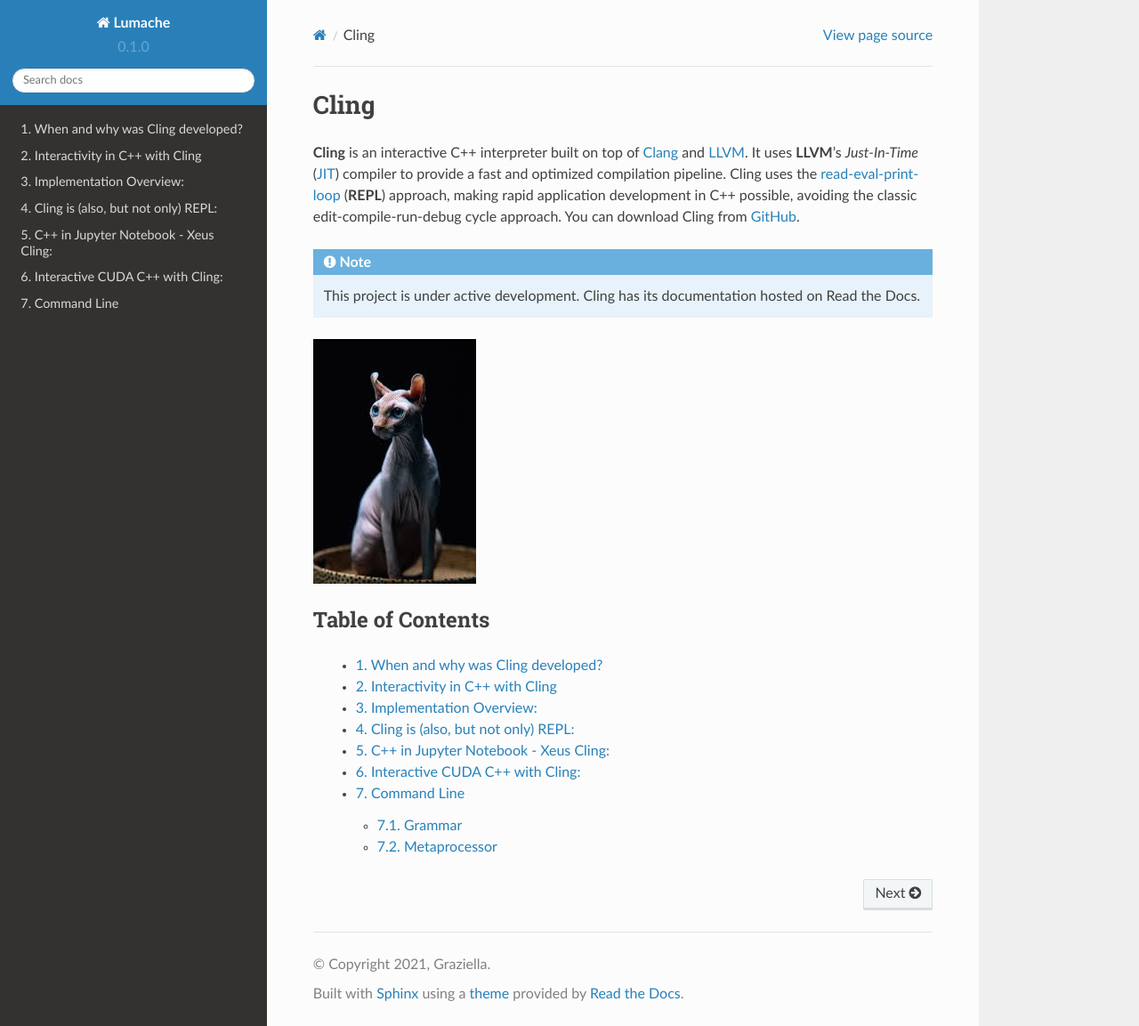
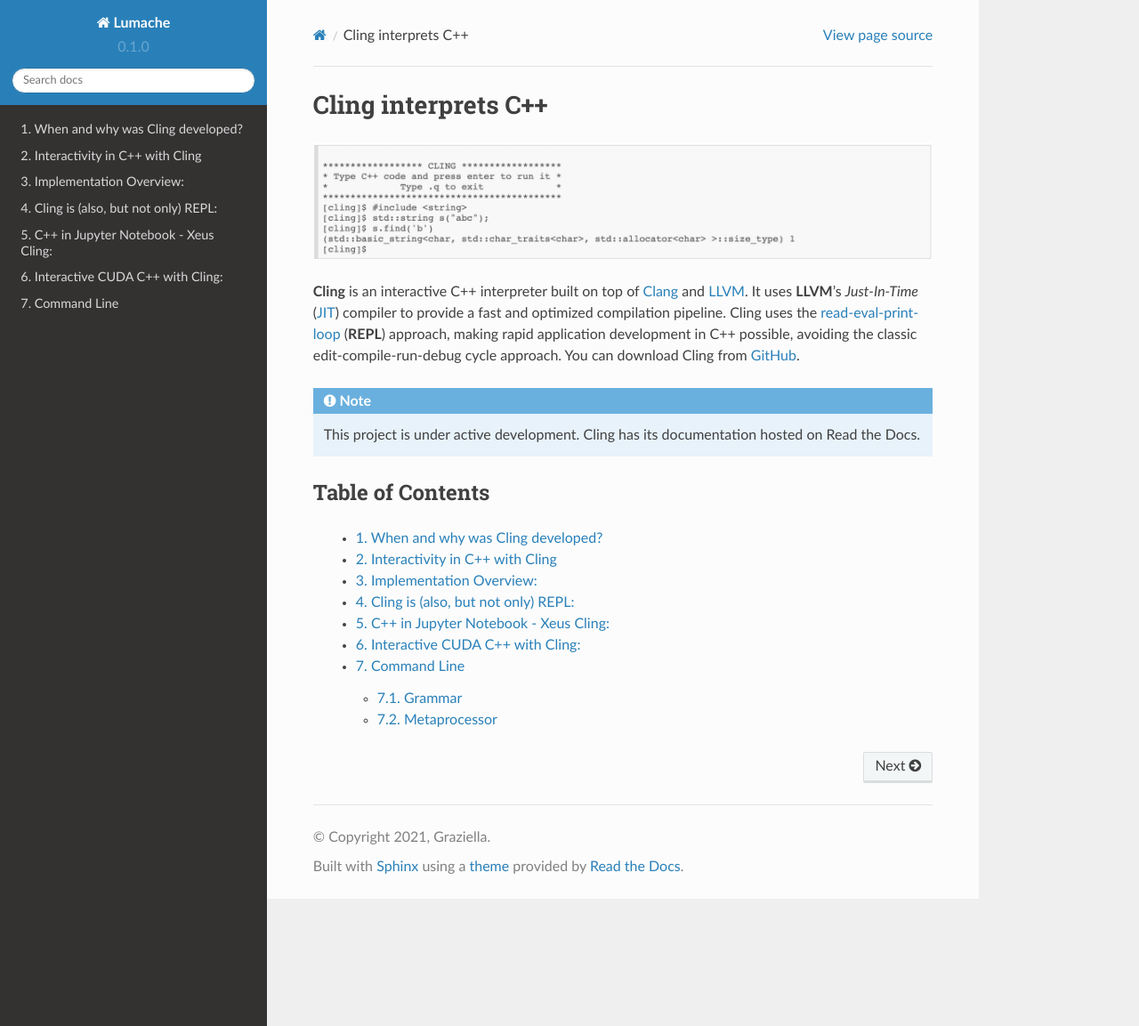
Before and after one commit to sarabellei/rtd_tutorial, a Sphinx documentation site: the page built from docs/source/index.rst, in a window 1280 px wide and 1153 px high. Shown: the whole window at 89% size. Built offline with Sphinx 7.4.7 and the Read the Docs theme 2.0.0, drawn with Linux system fonts in a browser that asks for light colours.

Commit message:
Adding fig1 to the homepage
Fig1 was taken from: https://rawgit.com/root-project/cling/master/www/index.html

```diff
--- a/docs/source/index.rst
+++ b/docs/source/index.rst
@@ -1,5 +1,7 @@
-Cling
+Cling interprets C++
 =======================================
+
+.. figure:: images/fig1.jpeg
 
 **Cling** is an interactive C++ interpreter built on top of `Clang <https://clang.llvm.org/>`_ and `LLVM <https://llvm.org/>`_.
 It uses **LLVM**'s *Just-In-Time* (`JIT <https://en.wikipedia.org/wiki/Just-in-time_compilation>`_) compiler to provide a fast and optimized compilation pipeline. Cling uses the `read-eval-print-loop <https://en.wikipedia.org/wiki/Read%E2%80%93eval%E2%80%93print_loop>`_ (**REPL**) approach, making rapid application development in C++ possible, avoiding the classic edit-compile-run-debug cycle approach.
@@ -12,7 +14,7 @@
   Cling has its documentation hosted on Read the Docs.
 
 
-.. figure:: images/sphynx_cat.jpeg
+
 
 
 Table of Contents
```
